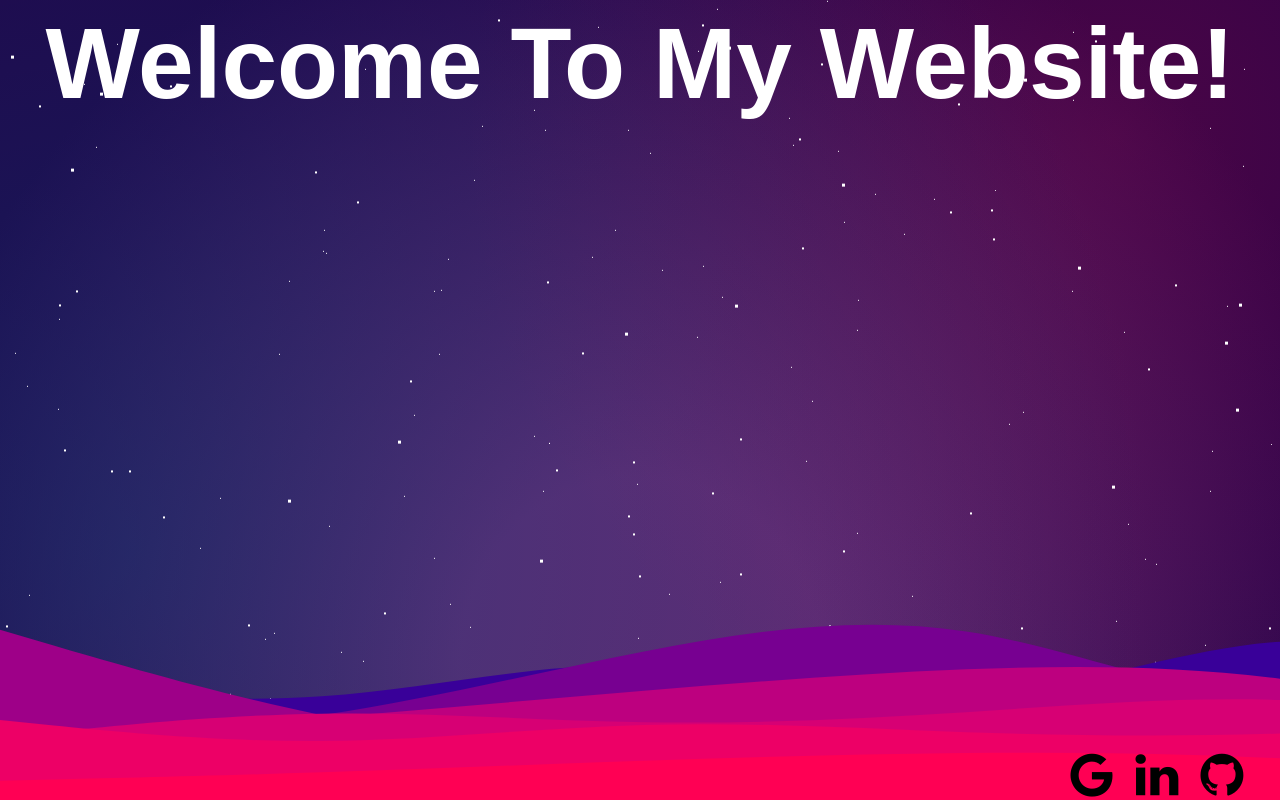
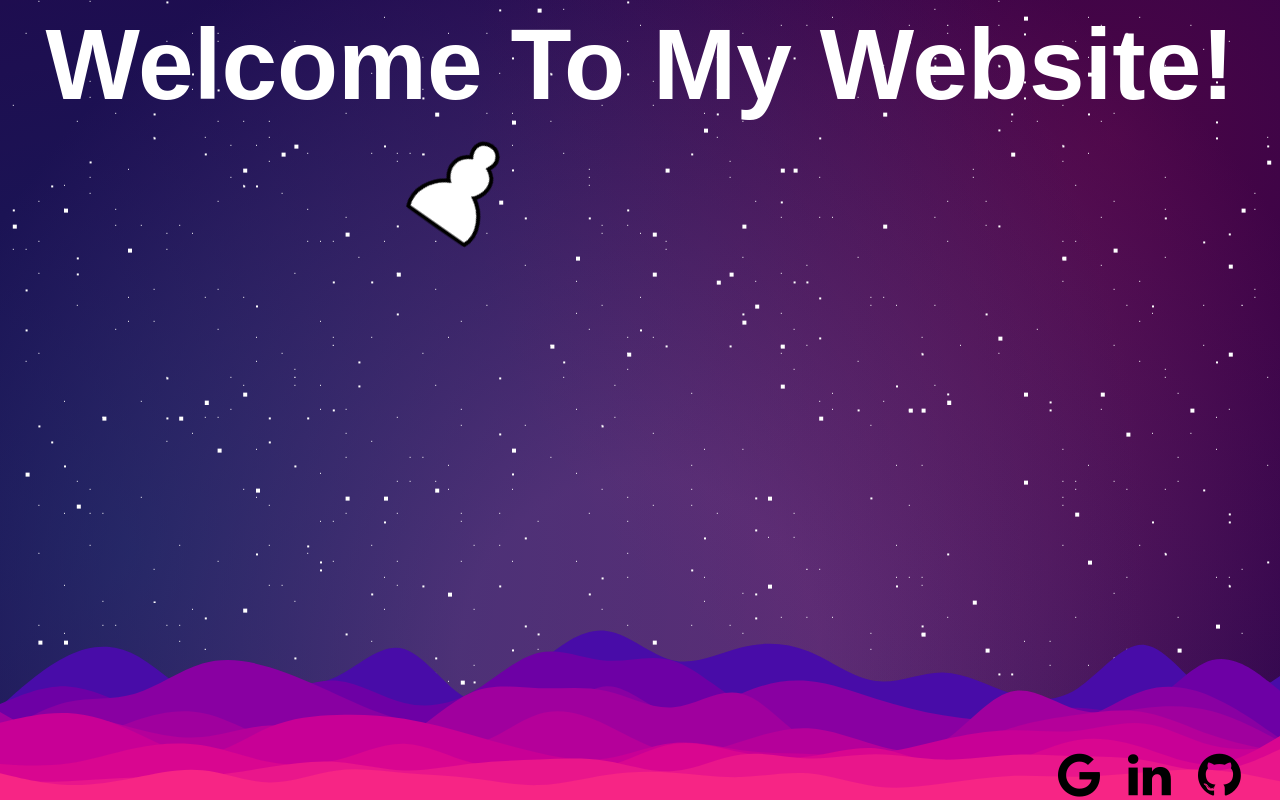
Before and after one commit to leonlenk/leonlenk.github.io, a Next.js app: page / in a window 1280 px wide. Built offline with nearby package versions, Linux system fonts and the light colour scheme.

Commit message:
fixed some cross platform zooming issues

```diff
--- a/pages/index.tsx
+++ b/pages/index.tsx
@@ -10,13 +10,17 @@ export default function Page() {
         <div id={starStyles.midground}/>
         <div id={starStyles.foreground}/>
         <div id={footerStyles.footer}>
+            <img src="mountains_footer.svg" id={footerStyles.footerImage}/>
             <div id={footerStyles.iconContainer}>
                 <a href="mailto:leonlenk@gmail.com" className="fa fa-google" id={footerStyles.socialIcon} />
                 <a href="https://www.linkedin.com/in/leon-lenk/" className="fa fa-linkedin" id={footerStyles.socialIcon} />
                 <a href="https://github.com/leonlenk" className="fa fa-github" id={footerStyles.socialIcon} />
             </div>
         </div>
-        <h1 id={indexStyles.title}>Welcome To My Website!</h1>
+        <div id={indexStyles.scrollableContainer}>
+            <h1 id={indexStyles.title}>Welcome To My Website!</h1>
+            <img src="whitePawn.svg" id={indexStyles.pawn} />
+        </div>
     </main>
     </>
     );
--- a/styles/footer.module.scss
+++ b/styles/footer.module.scss
@@ -4,10 +4,17 @@
     bottom: 0;
     width: 100%;
     height: 100%;
-    background-image: url(../public/mountains_footer.svg); // generated with https://app.haikei.app/
     background-repeat: no-repeat;
     background-size: cover;
     text-align: center;
+    z-index: 1000000;
+}
+
+#footerImage {
+    position: fixed;
+    left: 0;
+    bottom: 0;
+    width: 100%;
 }
 
 #iconContainer {
@@ -22,10 +29,9 @@
 #socialIcon {
     padding: 0px;
     font-size: 50px;
-    width: 65px;
+    width: 70px;
     text-align: center;
     text-decoration: none;
-    border-radius: 50%;
     color: black;
 }
 
--- a/styles/globals.scss
+++ b/styles/globals.scss
@@ -28,5 +28,8 @@ html {
       color-mix(in srgb, #b5179e 50%, #1b3a4b) 20%,
       #240046 85%
       );
+
+  background-repeat: no-repeat;
+  background-attachment: fixed;
   color: white;
 }
--- a/styles/index.module.scss
+++ b/styles/index.module.scss
@@ -2,3 +2,16 @@
     text-align: center;
     font-size: 100px;
 }
+
+#pawn {
+    max-width: 100%;
+    width: 10%;
+    height: auto;
+    transform: rotate(35deg);
+    margin-left: 400px;
+    margin-right: auto;
+}
+
+#scrollableContainer {
+    padding-bottom: 15%;
+}
--- a/styles/stars.module.scss
+++ b/styles/stars.module.scss
@@ -8,9 +8,9 @@
 
 // Function to generate multiple box-shadow values for stars
 @function multipleShadow($numberOfStars) {
-$value: "#{random(3000)}px #{random(3000)}px #FFF"; // Initial shadow
+$value: "#{random(100)}vw #{random(200)}vh #FFF"; // Initial shadow
 @for $i from 2 through $numberOfStars {
-    $value: "#{$value}, #{random(3000)}px #{random(3000)}px #FFF"; // Add more shadows
+    $value: "#{$value}, #{random(100)}vw #{random(200)}vh #FFF"; // Add more shadows
 }
 @return unquote($value); // Return the concatenated value
 }
@@ -20,8 +20,8 @@ $mediumShadows: multipleShadow(400); // Medium stars
 $bigShadows: multipleShadow(200); // Big stars
 
 #background {
-width: 1px;
-height: 1px;
+width: 0.07vw;
+height: 0.07vw;
 box-shadow: $smallShadows; // Apply small star shadows
 animation: animateStars 50s linear infinite;
 &::after {
@@ -30,8 +30,8 @@ animation: animateStars 50s linear infinite;
 }
 
 #midground {
-width: 2px;
-height: 2px;
+width: 0.15vw;
+height: 0.15vw;
 box-shadow: $mediumShadows; // Apply medium star shadows
 animation: animateStars 100s linear infinite;
 &::after {
@@ -42,8 +42,8 @@ animation: animateStars 100s linear infinite;
 }
 
 #foreground {
-width: 3px;
-height: 3px;
+width: .3vw;
+height: .3vw;
 box-shadow: $bigShadows; // Apply big star shadows
 animation: animateStars 150s linear infinite;
 &::after {
```
Also changed, not shown: public/mountains_footer.svg, public/whitePawn.svg (added).
